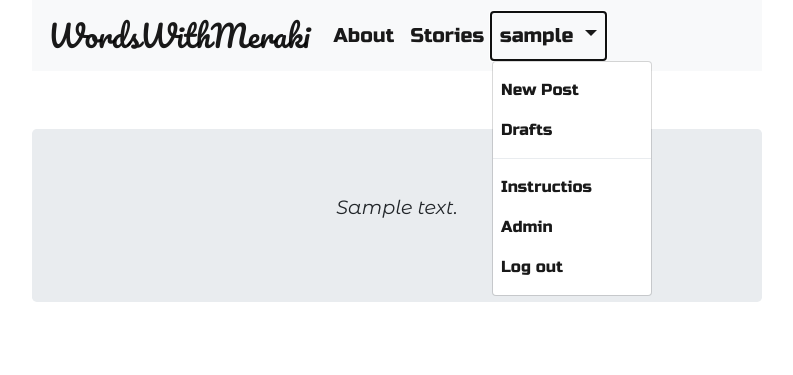
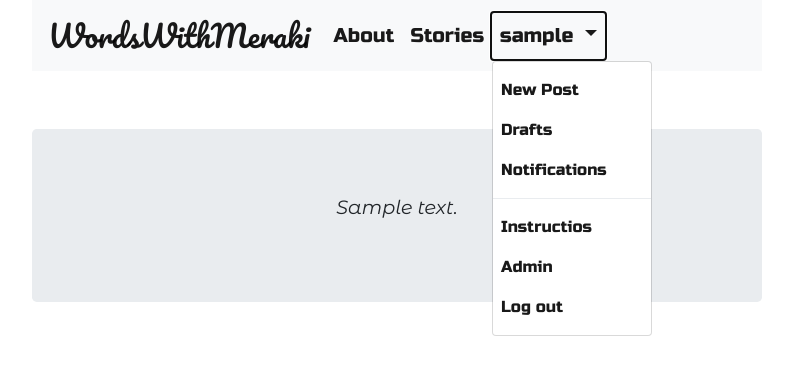
Before and after one commit to Shovon588/personal-blog, a Django app: page /about/ in a window 1280 px wide, after a click that opens the changed part. Shown: the top 375 px of the page, without its empty margins (243-1036 px from the left). Run offline with Django 3.2, Linux system fonts and the light colour scheme; a user stored in the database is signed in; tables that the repository leaves empty hold one stand-in row (values such as "Sample post"); some libraries are stand-ins or nearby versions.

Commit message:
A new link to the notification page is added

```diff
--- a/my_blog/blog/templates/blog/base.html
+++ b/my_blog/blog/templates/blog/base.html
@@ -44,10 +44,13 @@
                 <div class="dropdown-menu" aria-labelledby="navbarDropdown">
                   <a class="nav-item nav-link active" href="{% url 'stories' %}">New Post</a>
                   <a class="nav-item nav-link active" href="{% url 'post_draft_list' %}">Drafts</a>
+                  <a class="nav-item nav-link active" href="{% url 'notifications' %}">Notifications</a>
+
+
                   <div class="dropdown-divider"></div>
-                  <a class="nav-item nav-link active" href="{% url 'instructions' %}">Instructios</a>
-                  <a class="nav-item nav-link active" href="{% url 'admin:index' %}">Admin</a>
-                  <a class="nav-item nav-link active" href="{% url 'logout' %}">Log out</a>
+                    <a class="nav-item nav-link active" href="{% url 'instructions' %}">Instructios</a>
+                    <a class="nav-item nav-link active" href="{% url 'admin:index' %}">Admin</a>
+                    <a class="nav-item nav-link active" href="{% url 'logout' %}">Log out</a>
                 </div>
               </li>
             {% else %}
```
